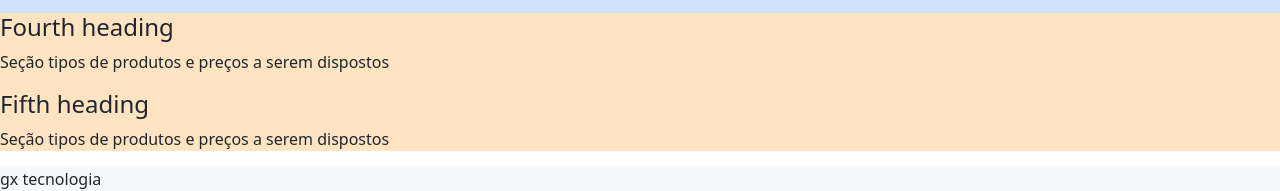
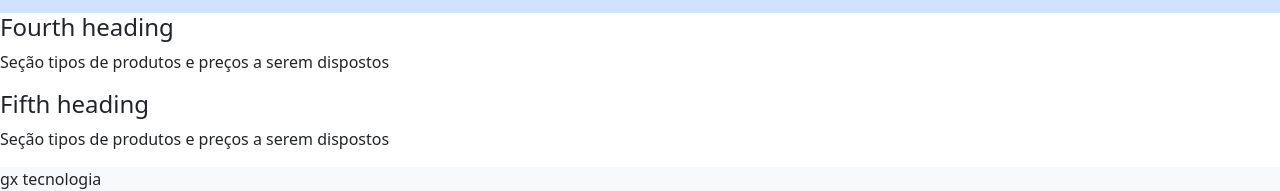
Before and after one commit to gabrielfighter/project-one, a plain HTML site: page main.html in a window 1280 px wide. Shown: the part 1600-1791 px from the top of the page. Drawn offline with nearby package versions, Linux system fonts and the light colour scheme.

Commit message:
sem-backgrund-bisque
extra back groun para ver se atualiza mo git pages

```diff
--- a/style.css
+++ b/style.css
@@ -57,6 +57,3 @@ li:hover{
 a{
     text-decoration: none;
 }
-#test{
-    background-color: bisque;
-}
```
